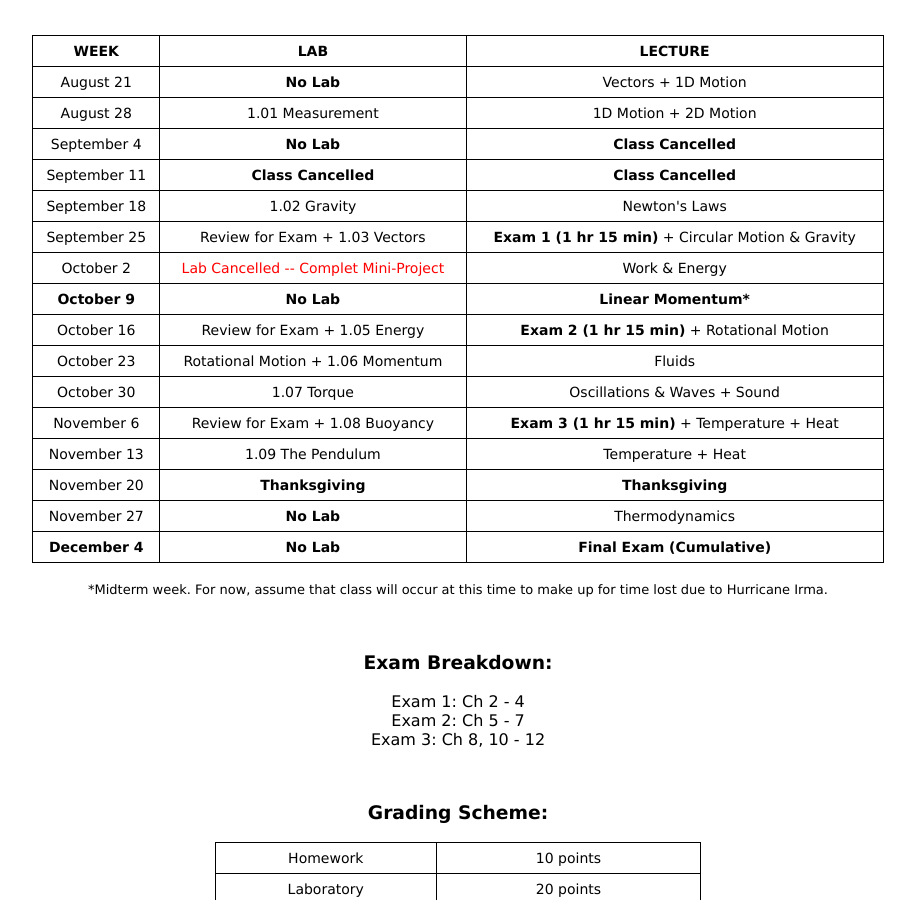
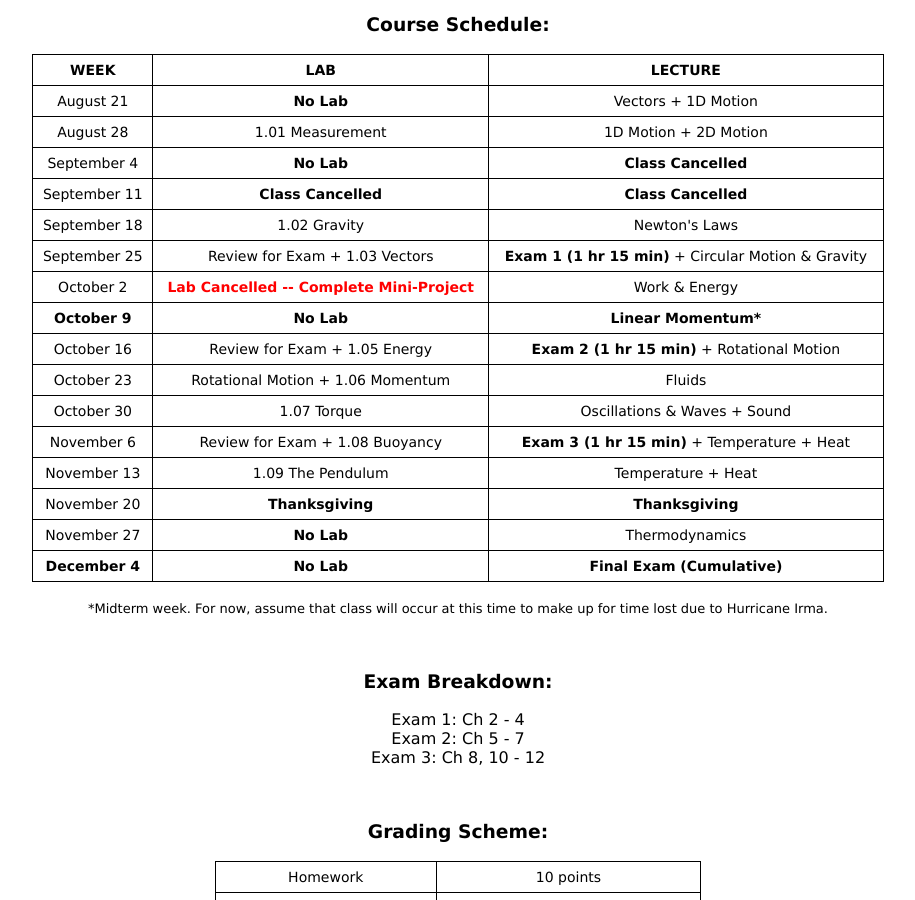
Before and after one commit to dhlaurence/dhlaurence.github.io, a Jekyll site: the page built from teaching/phys2350fall17.html, in a window 1280 px wide and 900 px high, scrolled down 544 px. Shown: the whole window, without its empty margins (182-1097 px from the left). Built offline with Jekyll 4.4.1, drawn with Linux system fonts in a browser that asks for light colours.

Commit message:
Update phys2350fall17.html

```diff
--- a/teaching/phys2350fall17.html
+++ b/teaching/phys2350fall17.html
@@ -37,11 +37,11 @@ title: PHYS2350Fall2017
     <center><a target="_blank" href="http://www.blazartheory.com/files/PHYS2350_Fall_2017_Mini_Project.pdf">Mini-Project to Replace Lab IV</a></center>
   </h3>
 
+  <br>
+
   <h3>
     <center>Course Schedule:</center>
   </h3>
-
-  <br>
 
   <center><table style="width:70%">
   <tr>
@@ -81,7 +81,7 @@ title: PHYS2350Fall2017
   </tr>
   <tr>
     <td>October 2</td>
-    <td><font color="red">Lab Cancelled -- Complet Mini-Project</font></td>
+    <td><font color="red"><b>Lab Cancelled -- Complete Mini-Project</b></font></td>
     <td>Work & Energy</td>
   </tr>
   <tr>
```
